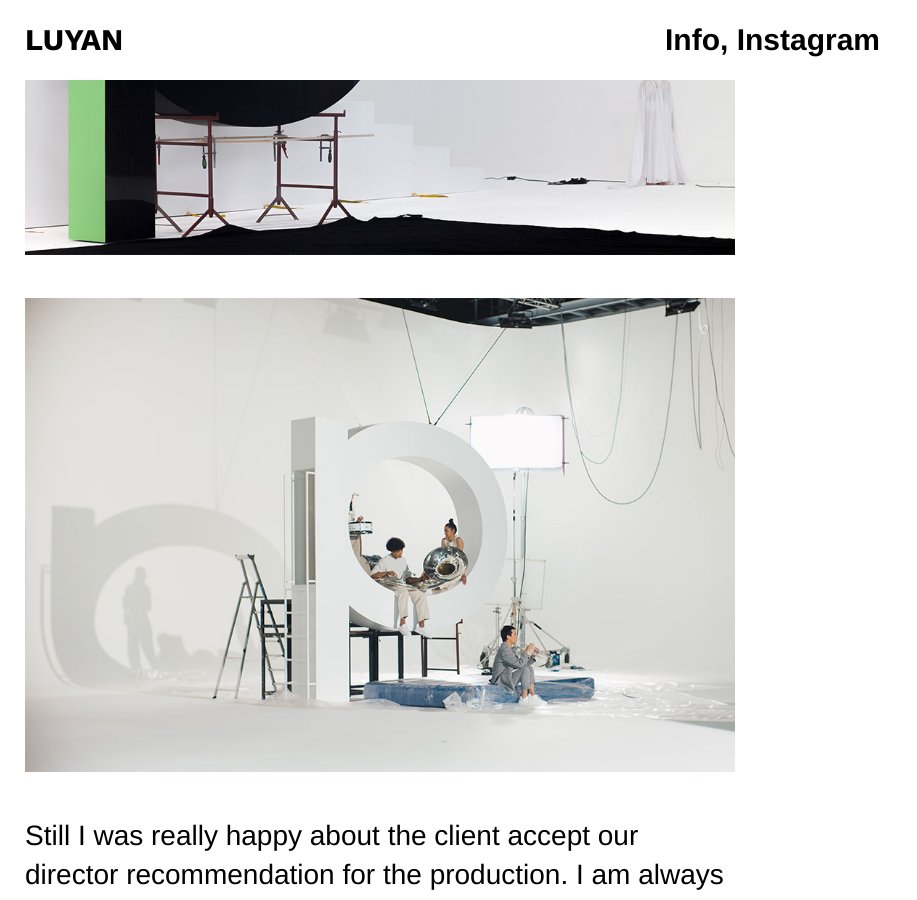
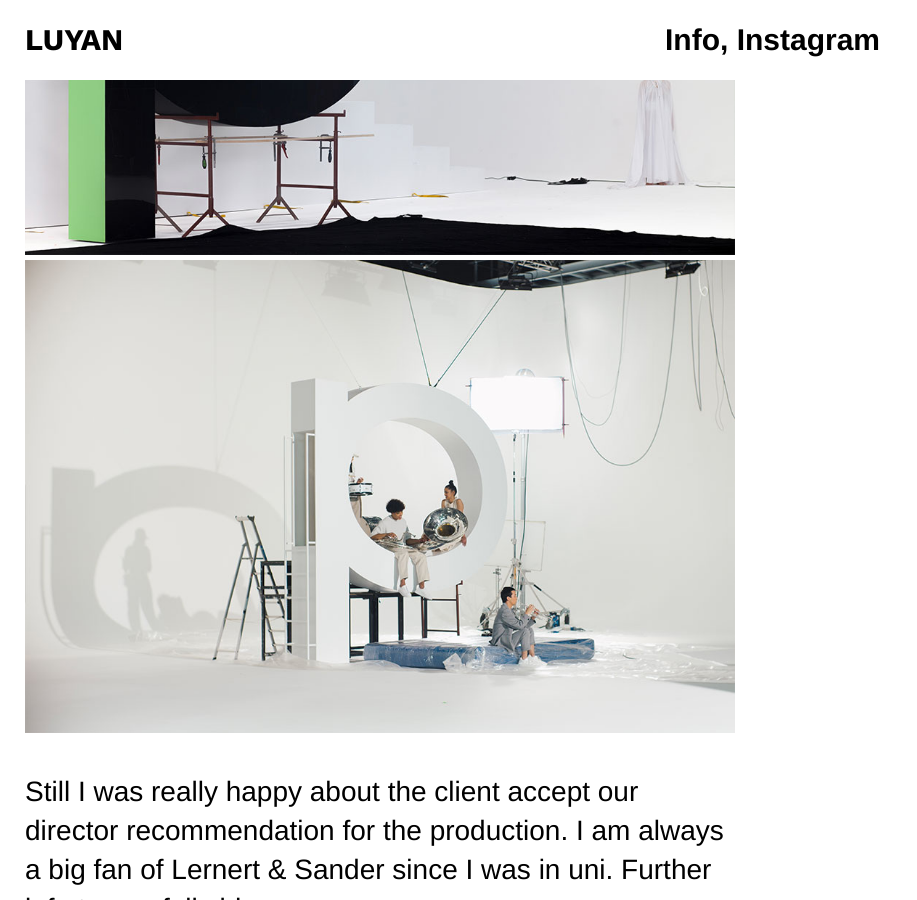
Before and after one commit to lumaoluyan/lumaoluyan.github.io, a Jekyll site: the page built from _work/oppo-lense.md, in a window 1280 px wide and 900 px high, scrolled down 3104 px. Shown: the whole window, without its empty margins (0-917 px from the left). Built offline with Jekyll 4.4.1, drawn with Linux system fonts in a browser that asks for light colours; a script that is not in the unit is left out.

Commit message:
Update Work “oppo-lense”

```diff
--- a/_work/oppo-lense.md
+++ b/_work/oppo-lense.md
@@ -19,9 +19,10 @@ OPPO focus on the beauty on the technology,this film tells the story via an art
 
 I helped with the storyboard and the styling, however, I couldn’t continue following up the project in the team.
 
-![](/assets/uploads/oppo-new-visual-identity7.jpg)
-
-![](/assets/uploads/oppo-new-visual-identity4.jpg)
+<div class="article__gallery">
+<img src="/assets/uploads/oppo-new-visual-identity7.jpg">
+<img src="/assets/uploads/oppo-new-visual-identity4.jpg">
+</div>
 
 Still I was really happy about the client accept our director recommendation for the production. I am always a big fan of Lernert & Sander since I was in uni. Further info to see full video.
 
```
